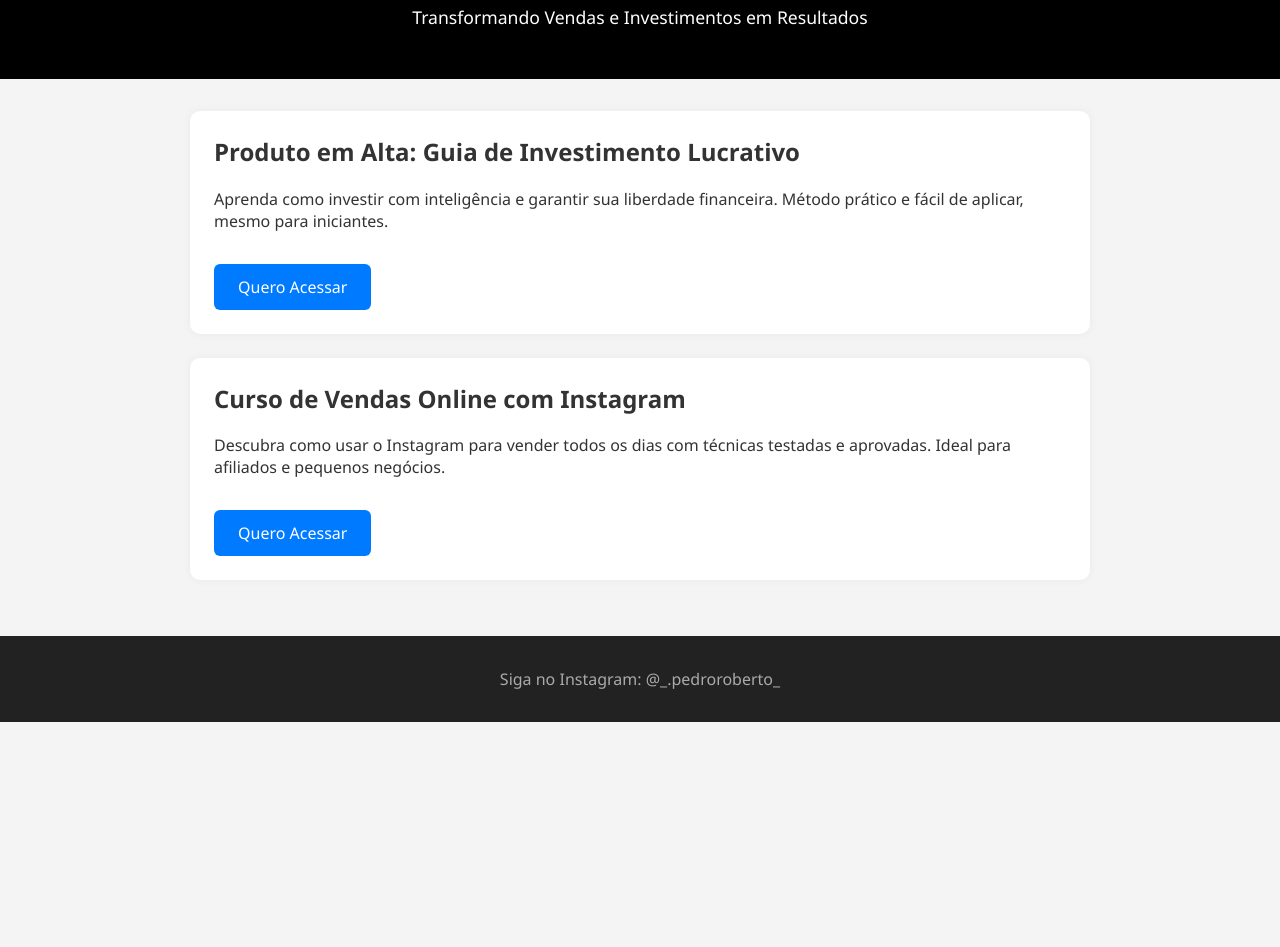
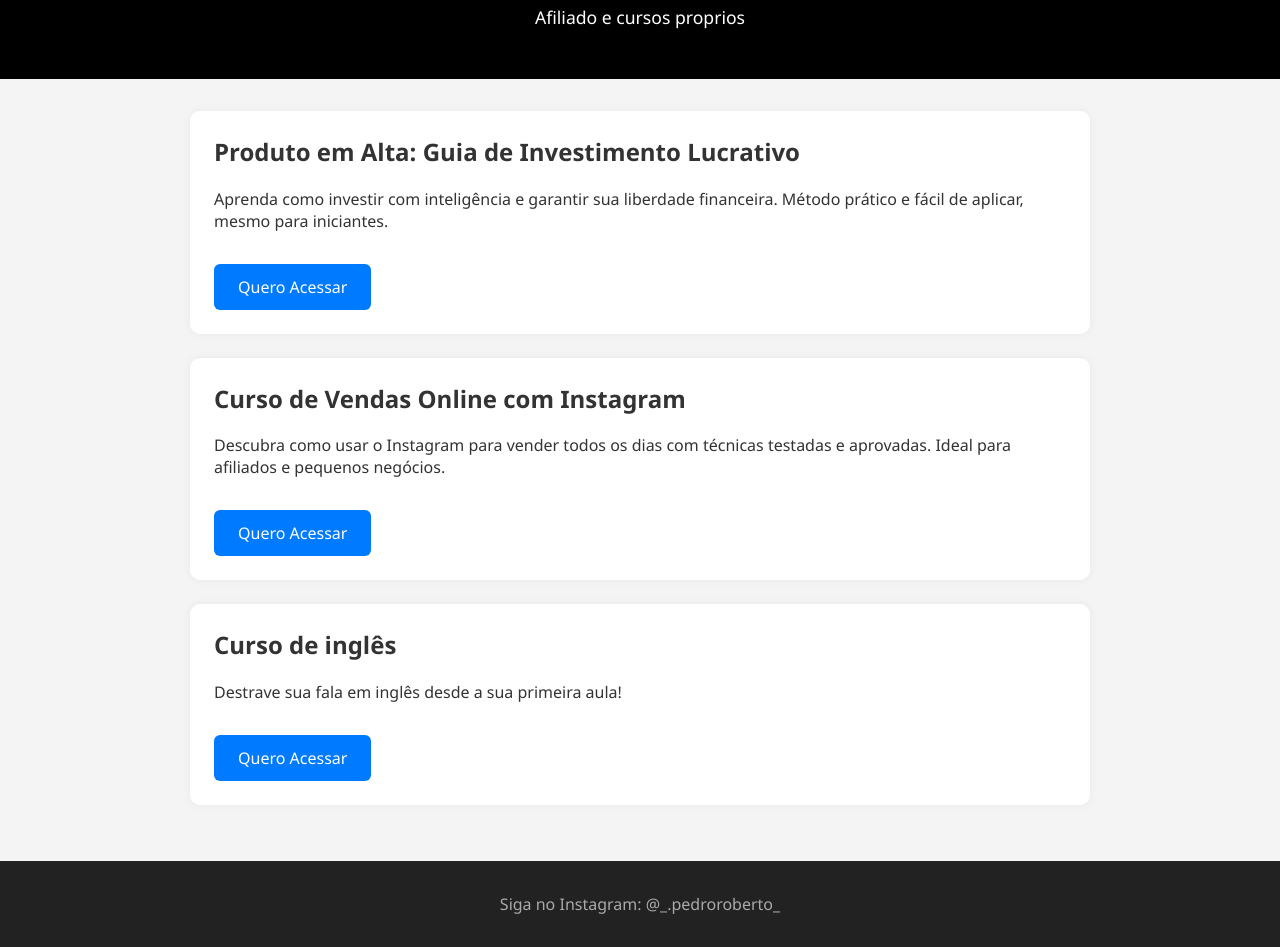
Before and after one commit to PedroRobert0/Site-de-vendas, a plain HTML site: page index.html in a window 1280 px wide. Shown: the part 78-1025 px from the top of the page. Before the commit the page ends 800 px from the top, so only its background shows below. Drawn offline with Linux system fonts and the light colour scheme.

Commit message:
Update index.html

```diff
--- a/index.html
+++ b/index.html
@@ -9,7 +9,7 @@
 <body>
   <header>
     <h1>Pedro Roberto</h1>
-    <p>Transformando Vendas e Investimentos em Resultados</p>
+    <p>Afiliado e cursos proprios</p>
   </header>
   <div class="container">
     <div class="produto">
@@ -22,6 +22,11 @@
       <p>Descubra como usar o Instagram para vender todos os dias com técnicas testadas e aprovadas. Ideal para afiliados e pequenos negócios.</p>
       <a class="btn" href="https://pay.kiwify.com.br/D6pokAO" target="_blank">Quero Acessar</a>
     </div>
+    <div class="produto">
+      <h2>Curso de inglês</h2>
+      <p>Destrave sua fala em inglês desde a sua primeira aula!</p>
+      <a class="btn" href="https://www.metodoaccent.com/homev2" target="_blank">Quero Acessar</a>
+    </div>
   </div>
   <footer>
     <p>Siga no Instagram: <a href="https://instagram.com/_.pedroroberto_" target="_blank">@_.pedroroberto_</a></p>
```
